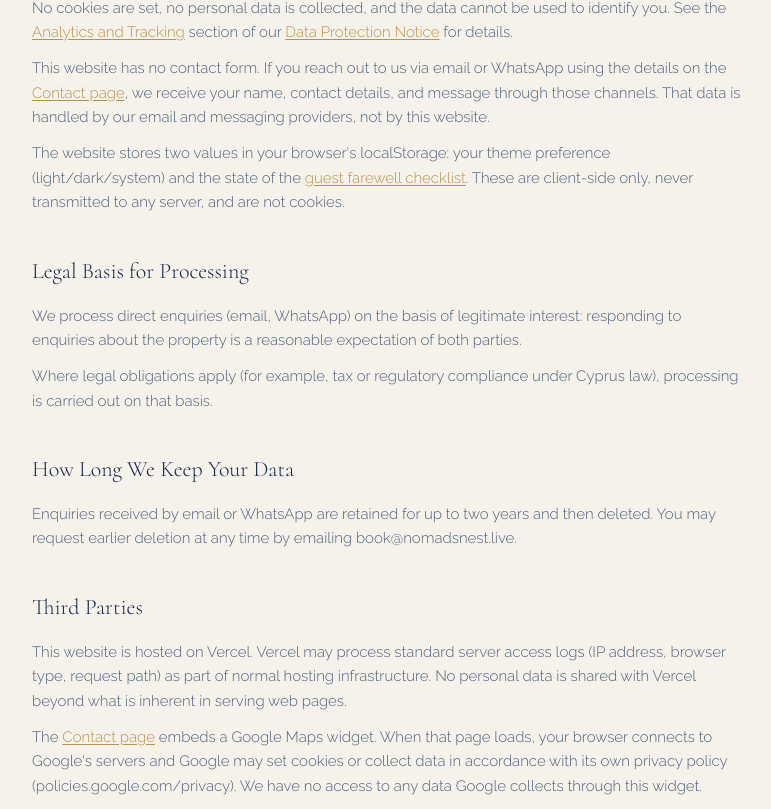
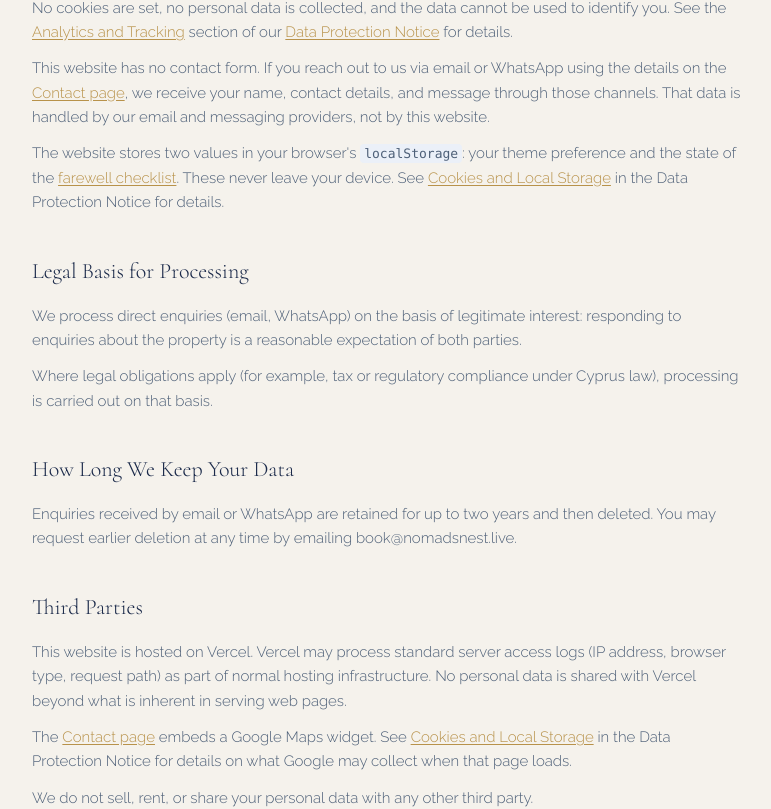
Before and after one commit to cmin764/nomads-nest, a Next.js app: page /privacy-policy in a window 1280 px wide. Shown: the part 697-1506 px from the top of the page, without its empty margins (252-1023 px from the left). Built offline with nearby package versions, Linux system fonts and the light colour scheme.

Commit message:
Legal pages: cross-links, dedup overlap, code-format localStorage

```diff
--- a/src/components/ui/legal-page-layout.tsx
+++ b/src/components/ui/legal-page-layout.tsx
@@ -29,6 +29,13 @@ function renderBodyItem(item: string | LegalSegment[], index: number) {
     >
       {item.map((segment, i) => {
         if (typeof segment === "string") return segment;
+        if ("code" in segment) {
+          return (
+            <code key={i} className="font-mono text-[13px] bg-surface-alt px-1 py-0.5 rounded">
+              {segment.code}
+            </code>
+          );
+        }
         const isInternal = segment.href.startsWith("/");
         return isInternal ? (
           <Link
--- a/src/data/legal-content.ts
+++ b/src/data/legal-content.ts
@@ -1,4 +1,4 @@
-export type LegalSegment = string | { text: string; href: string };
+export type LegalSegment = string | { text: string; href: string } | { code: string };
 
 export interface LegalSection {
   heading: string;
@@ -39,9 +39,13 @@ export const privacyPolicy: LegalPage = {
           ", we receive your name, contact details, and message through those channels. That data is handled by our email and messaging providers, not by this website.",
         ],
         [
-          "The website stores two values in your browser's localStorage: your theme preference (light/dark/system) and the state of the ",
-          { text: "guest farewell checklist", href: "/guide#farewell-checklist" },
-          ". These are client-side only, never transmitted to any server, and are not cookies.",
+          "The website stores two values in your browser's ",
+          { code: "localStorage" },
+          ": your theme preference and the state of the ",
+          { text: "farewell checklist", href: "/guide#farewell-checklist" },
+          ". These never leave your device. See ",
+          { text: "Cookies and Local Storage", href: "/data-protection#cookies-and-local-storage" },
+          " in the Data Protection Notice for details.",
         ],
       ],
     },
@@ -65,7 +69,9 @@ export const privacyPolicy: LegalPage = {
         [
           "The ",
           { text: "Contact page", href: "/contact" },
-          " embeds a Google Maps widget. When that page loads, your browser connects to Google's servers and Google may set cookies or collect data in accordance with its own privacy policy (policies.google.com/privacy). We have no access to any data Google collects through this widget.",
+          " embeds a Google Maps widget. See ",
+          { text: "Cookies and Local Storage", href: "/data-protection#cookies-and-local-storage" },
+          " in the Data Protection Notice for details on what Google may collect when that page loads.",
         ],
         "We do not sell, rent, or share your personal data with any other third party.",
       ],
@@ -189,7 +195,9 @@ export const dataProtection: LegalPage = {
       body: [
         "This website does not set first-party HTTP cookies. The analytics service described below (Vercel Analytics) collects anonymous data without cookies.",
         [
-          "The website uses your browser's localStorage API (a client-side storage mechanism distinct from cookies) to remember two things: your chosen colour theme (light, dark, or system default) and the completion state of the ",
+          "The website uses your browser's ",
+          { code: "localStorage" },
+          " API (a client-side storage mechanism distinct from cookies) to remember two things: your chosen colour theme (light, dark, or system default) and the completion state of the ",
           { text: "guest farewell checklist", href: "/guide#farewell-checklist" },
           ". This data never leaves your device.",
         ],
```
